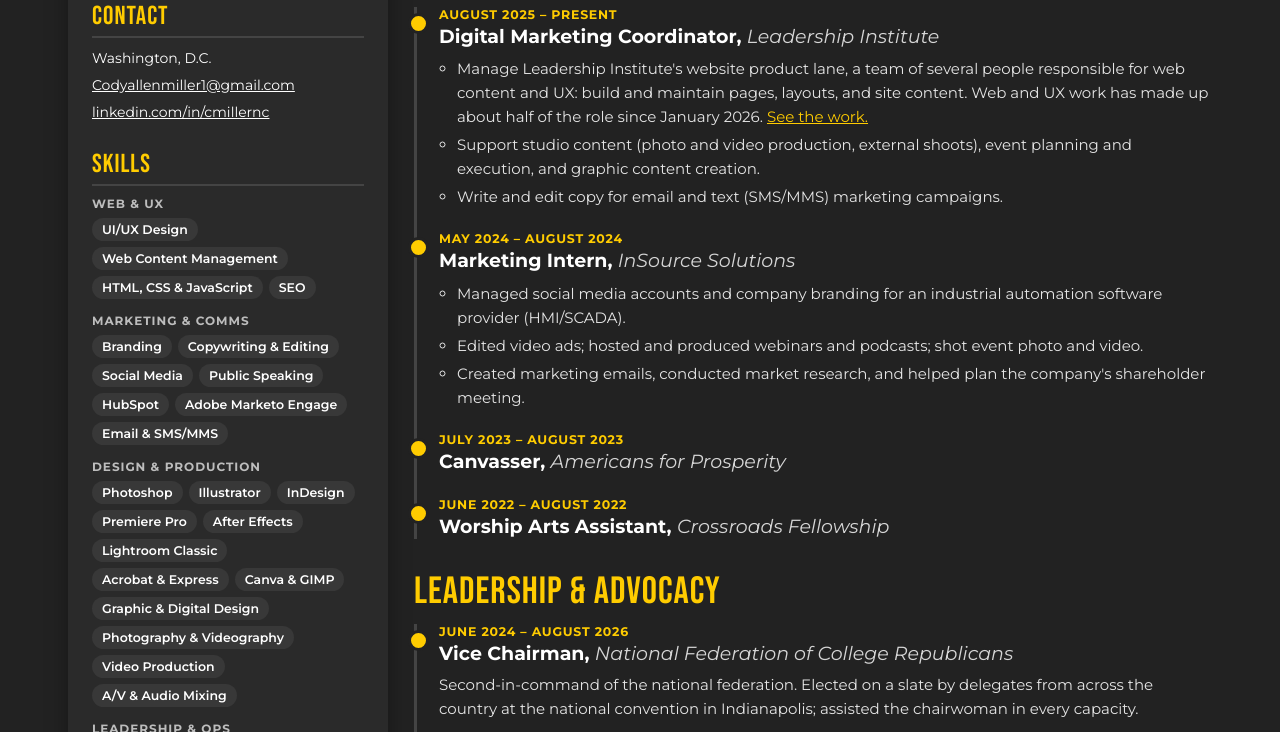
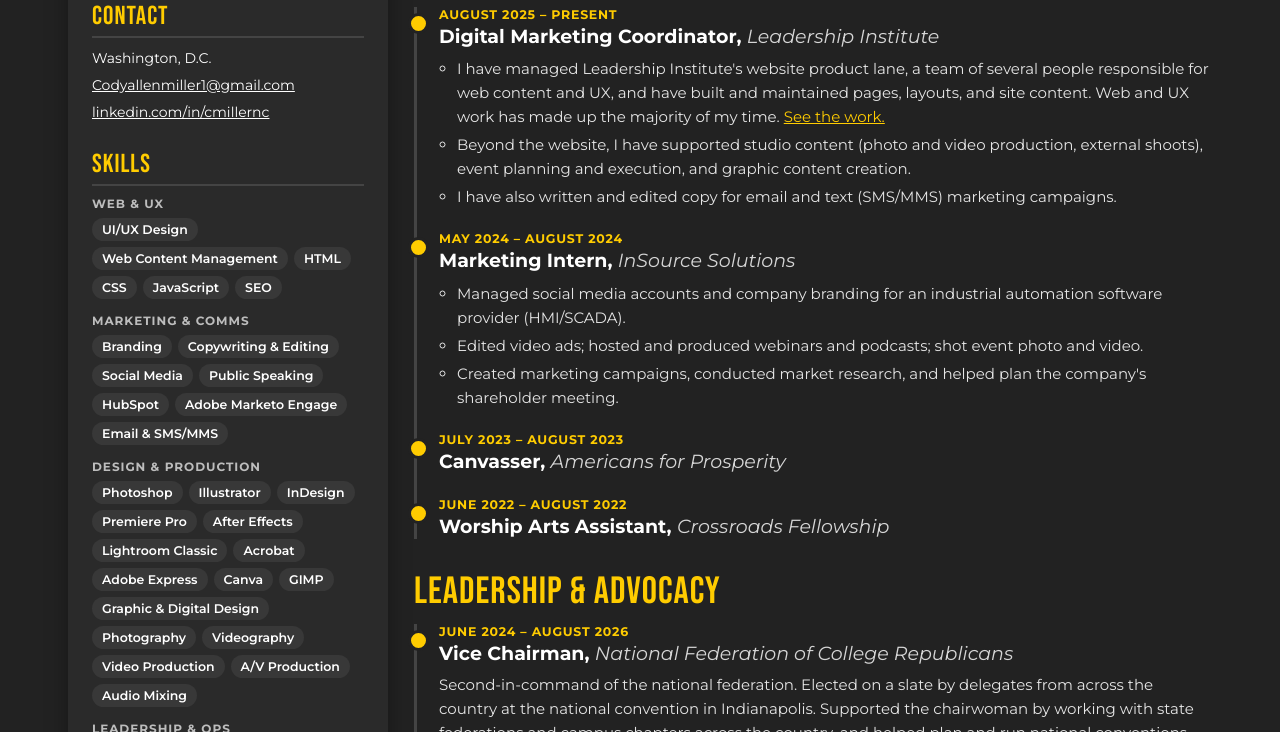
Before and after one commit to domn8u/codymiller.github.io, a plain HTML site: page resume.html in a window 1280 px wide. Shown: the part 608-1340 px from the top of the page. Drawn offline with Linux system fonts and the light colour scheme.

Commit message:
Resume: split combined skill tags, update role and NFCR copy

```diff
--- a/resume.html
+++ b/resume.html
@@ -237,7 +237,7 @@
         <div class="skill-group">
           <h3>Web &amp; UX</h3>
           <ul class="tags">
-            <li>UI/UX Design</li><li>Web Content Management</li><li>HTML, CSS &amp; JavaScript</li><li>SEO</li>
+            <li>UI/UX Design</li><li>Web Content Management</li><li>HTML</li><li>CSS</li><li>JavaScript</li><li>SEO</li>
           </ul>
         </div>
         <div class="skill-group">
@@ -249,7 +249,7 @@
         <div class="skill-group">
           <h3>Design &amp; Production</h3>
           <ul class="tags">
-            <li>Photoshop</li><li>Illustrator</li><li>InDesign</li><li>Premiere Pro</li><li>After Effects</li><li>Lightroom Classic</li><li>Acrobat &amp; Express</li><li>Canva &amp; GIMP</li><li>Graphic &amp; Digital Design</li><li>Photography &amp; Videography</li><li>Video Production</li><li>A/V &amp; Audio Mixing</li>
+            <li>Photoshop</li><li>Illustrator</li><li>InDesign</li><li>Premiere Pro</li><li>After Effects</li><li>Lightroom Classic</li><li>Acrobat</li><li>Adobe Express</li><li>Canva</li><li>GIMP</li><li>Graphic &amp; Digital Design</li><li>Photography</li><li>Videography</li><li>Video Production</li><li>A/V Production</li><li>Audio Mixing</li>
           </ul>
         </div>
         <div class="skill-group">
@@ -276,9 +276,9 @@
             <div class="dates">August 2025 – Present</div>
             <h3>Digital Marketing Coordinator, <i>Leadership Institute</i></h3>
             <ul>
-              <li>Manage Leadership Institute's website product lane, a team of several people responsible for web content and UX: build and maintain pages, layouts, and site content.  Web and UX work has made up about half of the role since January 2026.  <a href="/web-ux" style="color: var(--yellow);">See the work.</a></li>
-              <li>Support studio content (photo and video production, external shoots), event planning and execution, and graphic content creation.</li>
-              <li>Write and edit copy for email and text (SMS/MMS) marketing campaigns.</li>
+              <li>I have managed Leadership Institute's website product lane, a team of several people responsible for web content and UX, and have built and maintained pages, layouts, and site content.  Web and UX work has made up the majority of my time.  <a href="/web-ux" style="color: var(--yellow);">See the work.</a></li>
+              <li>Beyond the website, I have supported studio content (photo and video production, external shoots), event planning and execution, and graphic content creation.</li>
+              <li>I have also written and edited copy for email and text (SMS/MMS) marketing campaigns.</li>
             </ul>
           </li>
           <li class="entry">
@@ -287,7 +287,7 @@
             <ul>
               <li>Managed social media accounts and company branding for an industrial automation software provider (HMI/SCADA).</li>
               <li>Edited video ads; hosted and produced webinars and podcasts; shot event photo and video.</li>
-              <li>Created marketing emails, conducted market research, and helped plan the company's shareholder meeting.</li>
+              <li>Created marketing campaigns, conducted market research, and helped plan the company's shareholder meeting.</li>
             </ul>
           </li>
           <li class="entry">
@@ -305,7 +305,7 @@
           <li class="entry">
             <div class="dates">June 2024 – August 2026</div>
             <h3>Vice Chairman, <i>National Federation of College Republicans</i></h3>
-            <p>Second-in-command of the national federation.  Elected on a slate by delegates from across the country at the national convention in Indianapolis; assisted the chairwoman in every capacity.</p>
+            <p>Second-in-command of the national federation.  Elected on a slate by delegates from across the country at the national convention in Indianapolis.  Supported the chairwoman by working with state federations and campus chapters across the country, and helped plan and run national conventions and events.</p>
           </li>
           <li class="entry">
             <div class="dates">2025</div>
```
